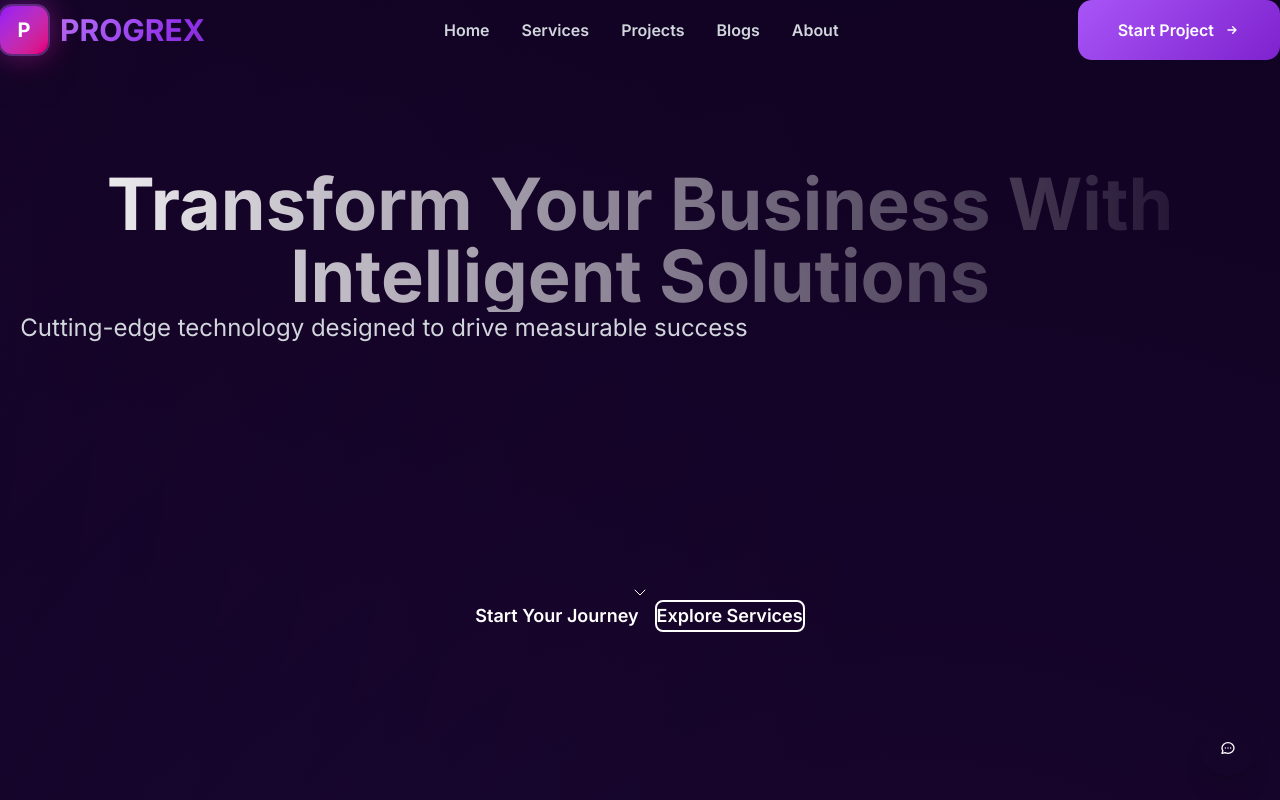
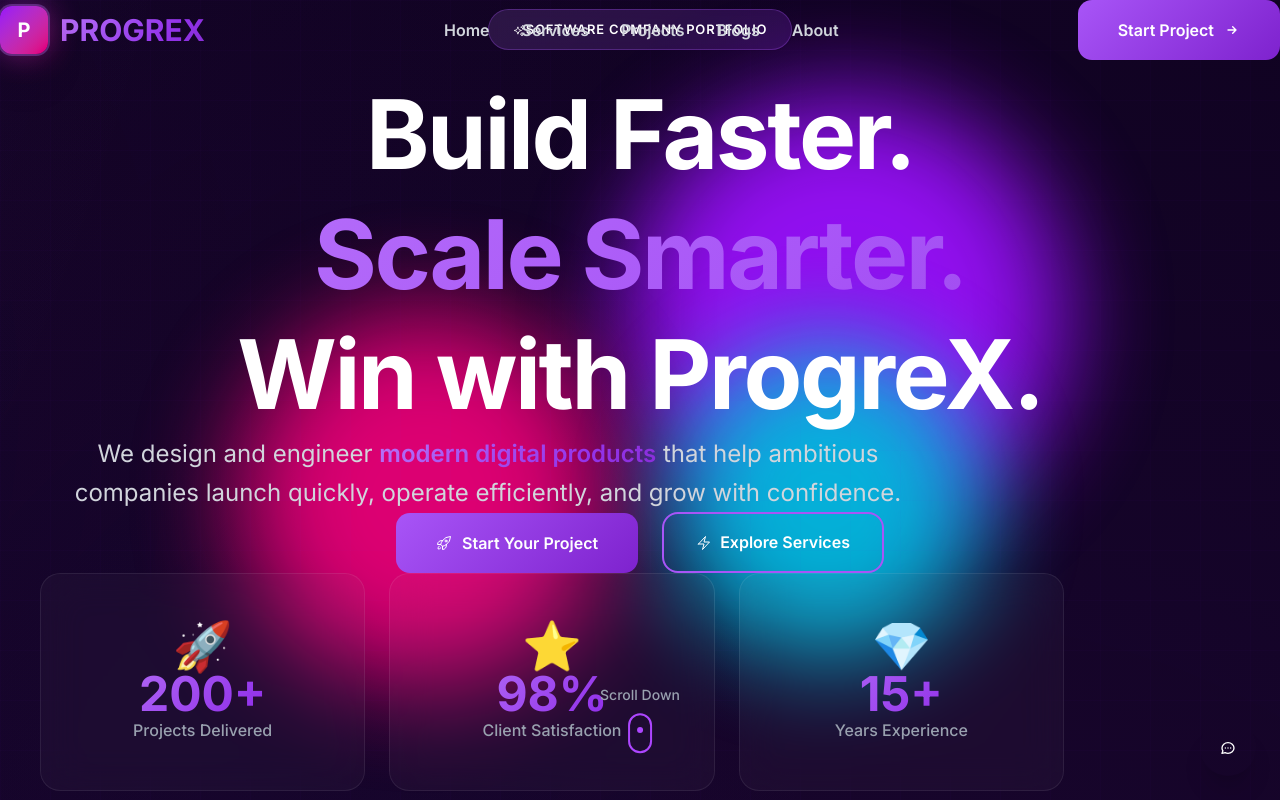
Before and after one commit to sh3ki/PROGREX, a Next.js app: page / in a window 1280 px wide. Shown: the top 800 px of the page. Built offline with nearby package versions, Linux system fonts and the light colour scheme.

Commit message:
Update Hero.tsx

```diff
--- a/components/Hero.tsx
+++ b/components/Hero.tsx
@@ -1,7 +1,8 @@
 'use client';
 
 import { motion } from 'framer-motion';
-import { ChevronDownIcon } from '@heroicons/react/24/outline';
+import { SparklesIcon, RocketLaunchIcon, BoltIcon } from '@heroicons/react/24/outline';
+import { useEffect, useState } from 'react';
 
 export default function Hero() {
   const scrollToSection = (id: string) => {
@@ -11,117 +12,176 @@ export default function Hero() {
     }
   };
 
+  const [counters, setCounters] = useState({ projects: 0, satisfaction: 0, years: 0 });
+
+  useEffect(() => {
+    const animateCounter = (target: number, key: 'projects' | 'satisfaction' | 'years') => {
+      let current = 0;
+      const increment = target / 50;
+      const timer = setInterval(() => {
+        current += increment;
+        if (current >= target) {
+          current = target;
+          clearInterval(timer);
+        }
+        setCounters(prev => ({ ...prev, [key]: Math.floor(current) }));
+      }, 30);
+    };
+
+    setTimeout(() => {
+      animateCounter(200, 'projects');
+      animateCounter(98, 'satisfaction');
+      animateCounter(15, 'years');
+    }, 500);
+  }, []);
+
   return (
-    <section id="hero" className="relative min-h-screen flex items-center justify-center overflow-hidden bg-dark">
-      {/* Animated Background */}
-      <div className="absolute inset-0 bg-gradient-purple-black opacity-90"></div>
-
-      {/* Animated Shapes */}
+    <section id="hero" className="relative min-h-screen flex items-center justify-center overflow-hidden">
+      {/* Animated Background Orbs */}
       <div className="absolute inset-0 overflow-hidden">
         <motion.div
           animate={{
+            x: [0, 100, 0],
+            y: [0, -100, 0],
             scale: [1, 1.2, 1],
-            rotate: [0, 180, 360],
-            opacity: [0.3, 0.5, 0.3],
           }}
-          transition={{
-            duration: 20,
-            repeat: Infinity,
-            ease: "linear",
-          }}
-          className="absolute top-20 right-20 w-96 h-96 bg-primary/20 rounded-full blur-3xl"
-        ></motion.div>
+          transition={{ duration: 20, repeat: Infinity, ease: 'easeInOut' }}
+          className="glow-orb absolute top-1/4 right-1/4 w-96 h-96 bg-purple-600"
+        />
         <motion.div
           animate={{
+            x: [0, -100, 0],
+            y: [0, 100, 0],
             scale: [1, 1.3, 1],
-            rotate: [360, 180, 0],
-            opacity: [0.2, 0.4, 0.2],
           }}
-          transition={{
-            duration: 25,
-            repeat: Infinity,
-            ease: "linear",
+          transition={{ duration: 25, repeat: Infinity, ease: 'easeInOut' }}
+          className="glow-orb absolute bottom-1/4 left-1/4 w-80 h-80 bg-pink-600"
+        />
+        <motion.div
+          animate={{
+            x: [0, 50, 0],
+            y: [0, -50, 0],
+            scale: [1, 1.1, 1],
           }}
-          className="absolute bottom-20 left-20 w-96 h-96 bg-electric/20 rounded-full blur-3xl"
-        ></motion.div>
+          transition={{ duration: 18, repeat: Infinity, ease: 'easeInOut' }}
+          className="glow-orb absolute top-1/2 left-1/2 w-72 h-72 bg-cyan-500"
+        />
       </div>
 
-      {/* Content */}
-      <div className="relative z-10 container mx-auto px-6 text-center">
+      {/* Grid Pattern Overlay */}
+      <div className="absolute inset-0 opacity-20">
+        <div className="absolute inset-0" style={{
+          backgroundImage: `linear-gradient(rgba(168, 85, 247, 0.1) 1px, transparent 1px), linear-gradient(90deg, rgba(168, 85, 247, 0.1) 1px, transparent 1px)`,
+          backgroundSize: '50px 50px',
+        }} />
+      </div>
+
+      <div className="relative z-10 section-container pt-32 pb-20">
+        {/* Badge */}
+        <motion.div
+          initial={{ opacity: 0, y: 20 }}
+          animate={{ opacity: 1, y: 0 }}
+          transition={{ duration: 0.6 }}
+          className="text-center mb-8"
+        >
+          <span className="section-badge">
+            <SparklesIcon className="inline w-4 h-4 mr-2" />
+            Software Company Portfolio
+          </span>
+        </motion.div>
+
+        {/* Main Heading with Gradient */}
         <motion.h1
           initial={{ opacity: 0, y: 30 }}
           animate={{ opacity: 1, y: 0 }}
-          transition={{ duration: 0.8, delay: 0.3 }}
-          className="text-5xl md:text-7xl font-heading font-bold mb-6 bg-gradient-to-r from-white via-accent to-primary-light bg-clip-text text-transparent"
+          transition={{ duration: 0.8, delay: 0.2 }}
+          className="text-5xl md:text-7xl lg:text-8xl font-bold leading-tight tracking-tight text-center mb-6"
         >
-          Transform Your Business With
-          <br />
-          Intelligent Solutions
+          <span className="block text-white">Build Faster.</span>
+          <span className="block section-title-gradient">Scale Smarter.</span>
+          <span className="block text-white">Win with ProgreX.</span>
         </motion.h1>
 
+        {/* Subtitle */}
         <motion.p
           initial={{ opacity: 0, y: 30 }}
           animate={{ opacity: 1, y: 0 }}
-          transition={{ duration: 0.8, delay: 0.6 }}
-          className="text-xl md:text-2xl text-gray-300 mb-12 max-w-3xl mx-auto"
+          transition={{ duration: 0.8, delay: 0.4 }}
+          className="text-center text-lg md:text-xl lg:text-2xl text-gray-300 max-w-4xl mx-auto mb-12 leading-relaxed"
         >
-          Cutting-edge technology designed to drive measurable success
+          We design and engineer <span className="gradient-text font-semibold">modern digital products</span> that help ambitious companies launch quickly, operate efficiently, and grow with confidence.
         </motion.p>
-
-        {/* Floating 3D Shape */}
-        <motion.div
-          animate={{
-            y: [0, -20, 0],
-            rotateY: [0, 360],
-          }}
-          transition={{
-            y: {
-              duration: 3,
-              repeat: Infinity,
-              ease: "easeInOut",
-            },
-            rotateY: {
-              duration: 10,
-              repeat: Infinity,
-              ease: "linear",
-            },
-          }}
-          className="mx-auto mb-12 w-64 h-64 relative"
-        >
-          <div className="absolute inset-0 bg-gradient-purple rounded-3xl transform rotate-45 opacity-20 blur-xl"></div>
-          <div className="absolute inset-8 bg-gradient-purple rounded-3xl transform -rotate-12 opacity-40"></div>
-          <div className="absolute inset-16 bg-primary-light rounded-3xl opacity-60"></div>
-        </motion.div>
 
         {/* CTA Buttons */}
         <motion.div
           initial={{ opacity: 0, y: 30 }}
           animate={{ opacity: 1, y: 0 }}
-          transition={{ duration: 0.8, delay: 0.9 }}
-          className="flex flex-col sm:flex-row gap-4 justify-center items-center"
+          transition={{ duration: 0.8, delay: 0.6 }}
+          className="flex flex-col sm:flex-row gap-6 justify-center items-center mb-16"
         >
           <button
             onClick={() => scrollToSection('contact')}
-            className="bg-gradient-purple text-white px-8 py-4 rounded-lg font-semibold text-lg hover:shadow-2xl hover:shadow-primary/50 transition-all duration-300 hover:scale-105 animate-pulse-glow"
+            className="btn-primary text-lg px-8 py-4"
           >
-            Start Your Journey
+            <RocketLaunchIcon className="w-6 h-6" />
+            <span>Start Your Project</span>
           </button>
           <button
             onClick={() => scrollToSection('services')}
-            className="border-2 border-primary-light text-white px-8 py-4 rounded-lg font-semibold text-lg hover:bg-primary-light hover:border-primary-light transition-all duration-300 hover:scale-105"
+            className="btn-ghost text-lg px-8 py-4"
           >
-            Explore Services
+            <BoltIcon className="w-6 h-6" />
+            <span>Explore Services</span>
           </button>
+        </motion.div>
+
+        {/* Stats Cards */}
+        <motion.div
+          initial={{ opacity: 0, y: 40 }}
+          animate={{ opacity: 1, y: 0 }}
+          transition={{ duration: 0.8, delay: 0.8 }}
+          className="grid grid-cols-1 md:grid-cols-3 gap-6 max-w-5xl mx-auto"
+        >
+          {[
+            { label: 'Projects Delivered', value: counters.projects, suffix: '+', icon: '🚀' },
+            { label: 'Client Satisfaction', value: counters.satisfaction, suffix: '%', icon: '⭐' },
+            { label: 'Years Experience', value: counters.years, suffix: '+', icon: '💎' },
+          ].map((item, index) => (
+            <motion.div
+              key={item.label}
+              initial={{ opacity: 0, scale: 0.9 }}
+              animate={{ opacity: 1, scale: 1 }}
+              transition={{ duration: 0.5, delay: 0.9 + index * 0.1 }}
+              className="glass-card text-center group hover:scale-105 transition-all duration-300"
+            >
+              <div className="text-5xl mb-4 group-hover:scale-110 transition-transform duration-300">
+                {item.icon}
+              </div>
+              <p className="text-4xl md:text-5xl font-bold gradient-text mb-2">
+                {item.value}{item.suffix}
+              </p>
+              <p className="text-sm md:text-base text-gray-400 font-medium">{item.label}</p>
+            </motion.div>
+          ))}
         </motion.div>
 
         {/* Scroll Indicator */}
         <motion.div
-          animate={{ y: [0, 10, 0] }}
+          animate={{ y: [0, 12, 0] }}
           transition={{ duration: 2, repeat: Infinity }}
-          className="absolute bottom-10 left-1/2 transform -translate-x-1/2 cursor-pointer"
+          className="absolute bottom-12 left-1/2 transform -translate-x-1/2 cursor-pointer"
           onClick={() => scrollToSection('services')}
         >
-          <ChevronDownIcon className="w-8 h-8 text-electric" />
+          <div className="flex flex-col items-center gap-2">
+            <span className="text-sm text-gray-400 font-medium">Scroll Down</span>
+            <div className="w-6 h-10 rounded-full border-2 border-purple-500 flex items-start justify-center p-2">
+              <motion.div
+                animate={{ y: [0, 12, 0] }}
+                transition={{ duration: 1.5, repeat: Infinity }}
+                className="w-1.5 h-1.5 rounded-full bg-purple-500"
+              />
+            </div>
+          </div>
         </motion.div>
       </div>
     </section>
```
